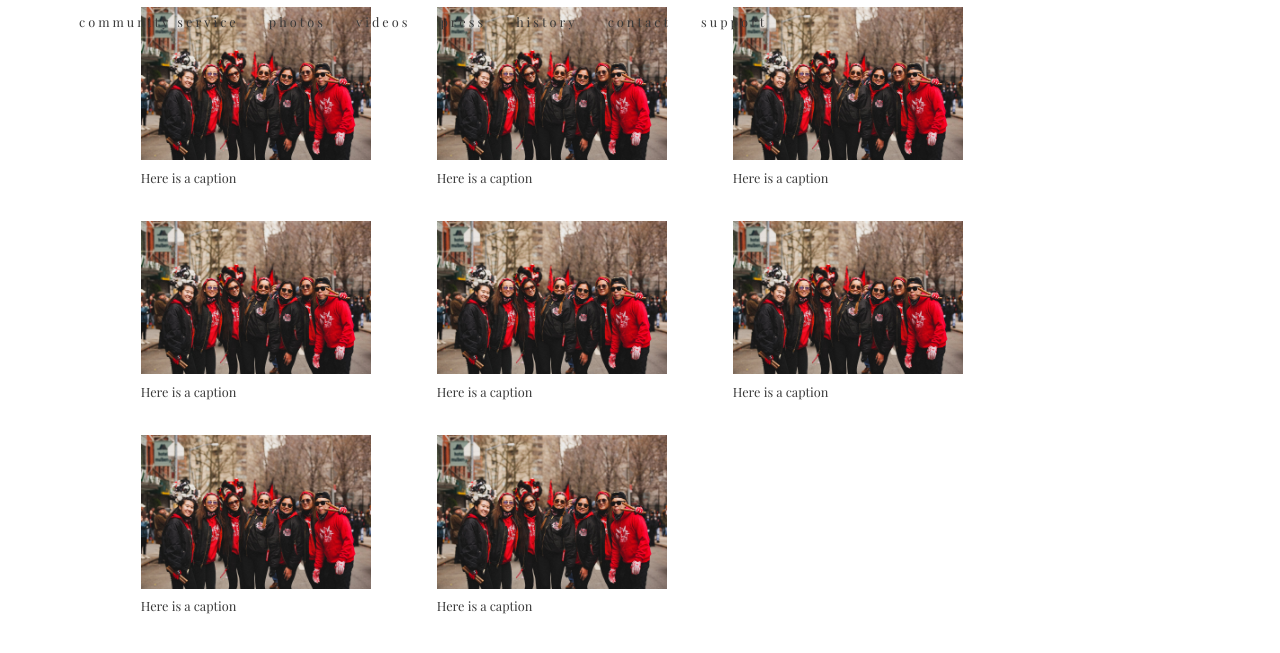
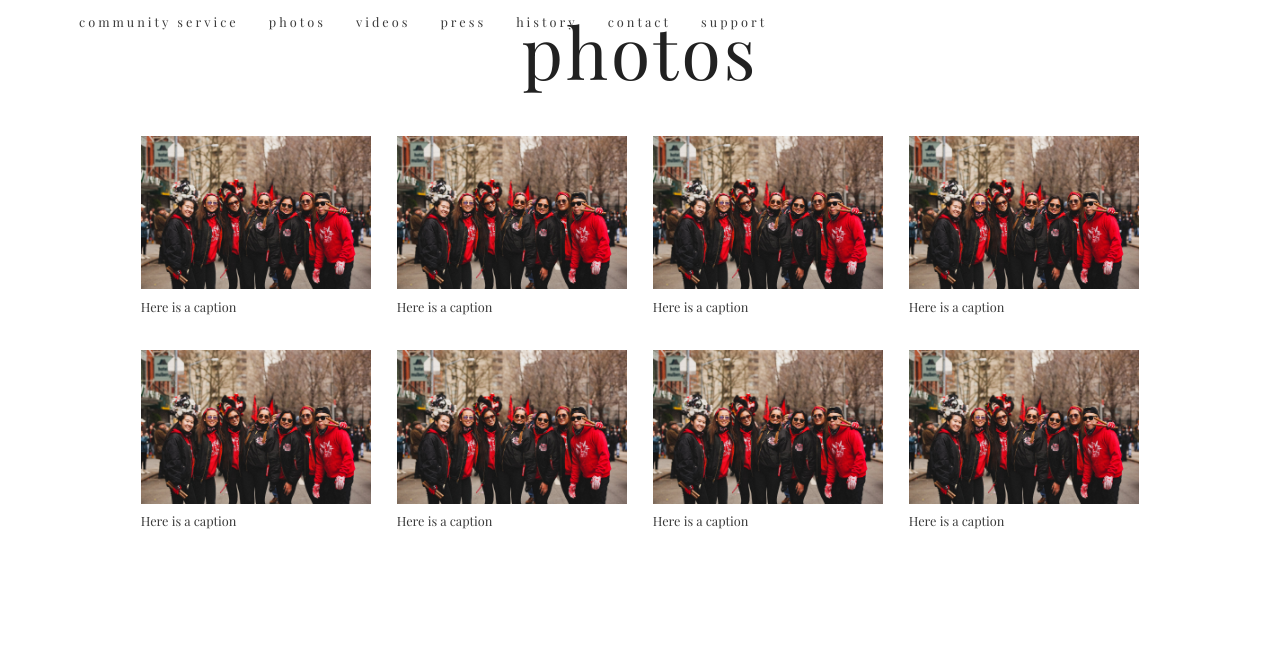
Before and after one commit to jessiewuwu/cc_younglions, a plain HTML site: page gallery/photos.html in a window 1280 px wide. Shown: the part 103-756 px from the top of the page. Drawn offline with nearby package versions, Linux system fonts and the light colour scheme; a web font is replaced by a local one.

Commit message:
fix alignment for gallery

```diff
--- a/gallery/photos.html
+++ b/gallery/photos.html
@@ -19,50 +19,51 @@
     <script src="../nav_bar_gallery.js"></script>
 
     <div class="gallery --photo section">
-      <div class="contained row image-list">
-        <figure class="col m4 l3">
+      <div class="contained row">
+        <h1>photos</h1>
+        <figure class="col s12 m4 l3 gallery-item">
           <a href="../assets/img/club_gang.jpg" class="photo-lightbox">
             <img src="../assets/img/club_gang.jpg" alt="">
             <figcaption>Here is a caption</figcaption>
           </a>
         </figure>
-        <figure class="col m4 l3">
+        <figure class="col s6 m4 l3 gallery-item">
          <a href="../assets/img/club_gang.jpg" class="photo-lightbox">
           <img src="../assets/img/club_gang.jpg" alt="">
            <figcaption>Here is a caption</figcaption>
          </a>
          </figure>
-         <figure class="col m4 l3">
+         <figure class="col s6 m4 l3 gallery-item">
            <a href="../assets/img/club_gang.jpg" class="photo-lightbox">
             <img src="../assets/img/club_gang.jpg" alt="">
              <figcaption>Here is a caption</figcaption>
            </a>
          </figure>
-         <figure class="col m4 l3">
+         <figure class="col s6 m4 l3 gallery-item">
            <a href="../assets/img/club_gang.jpg" class="photo-lightbox">
             <img src="../assets/img/club_gang.jpg" alt="">
              <figcaption>Here is a caption</figcaption>
            </a>
          </figure>
-         <figure class="col m4 l3">
+         <figure class="col s6 m4 l3 gallery-item">
            <a href="../assets/img/club_gang.jpg" class="photo-lightbox">
             <img src="../assets/img/club_gang.jpg" alt="">
              <figcaption>Here is a caption</figcaption>
            </a>
          </figure>
-         <figure class="col m4 l3">
+         <figure class="col s6 m4 l3 gallery-item">
            <a href="../assets/img/club_gang.jpg" class="photo-lightbox">
             <img src="../assets/img/club_gang.jpg" alt="">
              <figcaption>Here is a caption</figcaption>
            </a>
          </figure>
-         <figure class="col m4 l3">
+         <figure class="col s6 m4 l3 gallery-item">
            <a href="../assets/img/club_gang.jpg" class="photo-lightbox">
             <img src="../assets/img/club_gang.jpg" alt="">
              <figcaption>Here is a caption</figcaption>
            </a>
          </figure>
-         <figure class="col m4 l3">
+         <figure class="col s6 m4 l3 gallery-item">
            <a href="../assets/img/club_gang.jpg" class="photo-lightbox">
             <img src="../assets/img/club_gang.jpg" alt="">
              <figcaption>Here is a caption</figcaption>
--- a/stylez.scss
+++ b/stylez.scss
@@ -241,6 +241,20 @@ nav {
   }
 }
 
+.gallery {
+  h1 {
+    text-align: center;
+  }
+  .gallery-item {
+    margin-right: auto;
+  }
+}
+
+// overriding lightbox
+.vnbx-button {
+  cursor: pointer;
+}
+
 @media only screen and (min-width: 601px) {
   nav,
   nav .nav-wrapper i,
```
Also changed, not shown: stylez.css, 1 other file.
